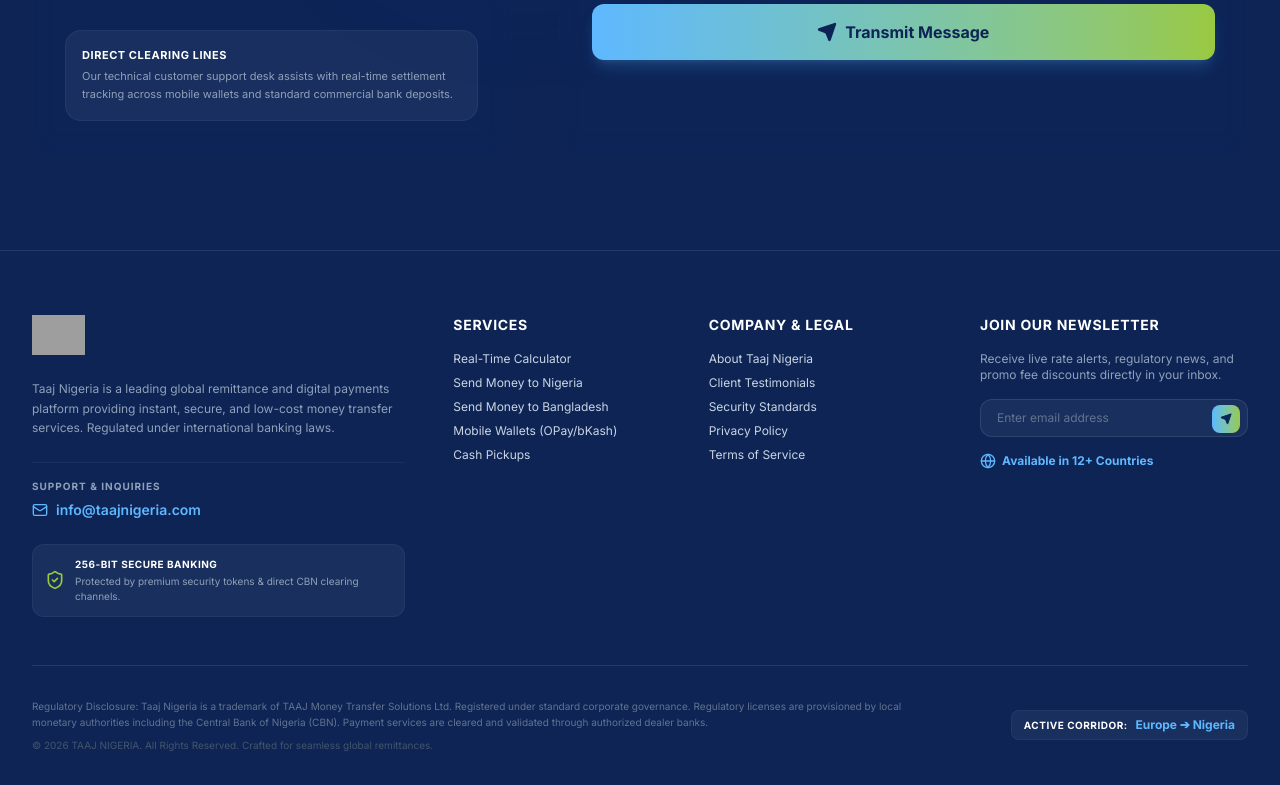
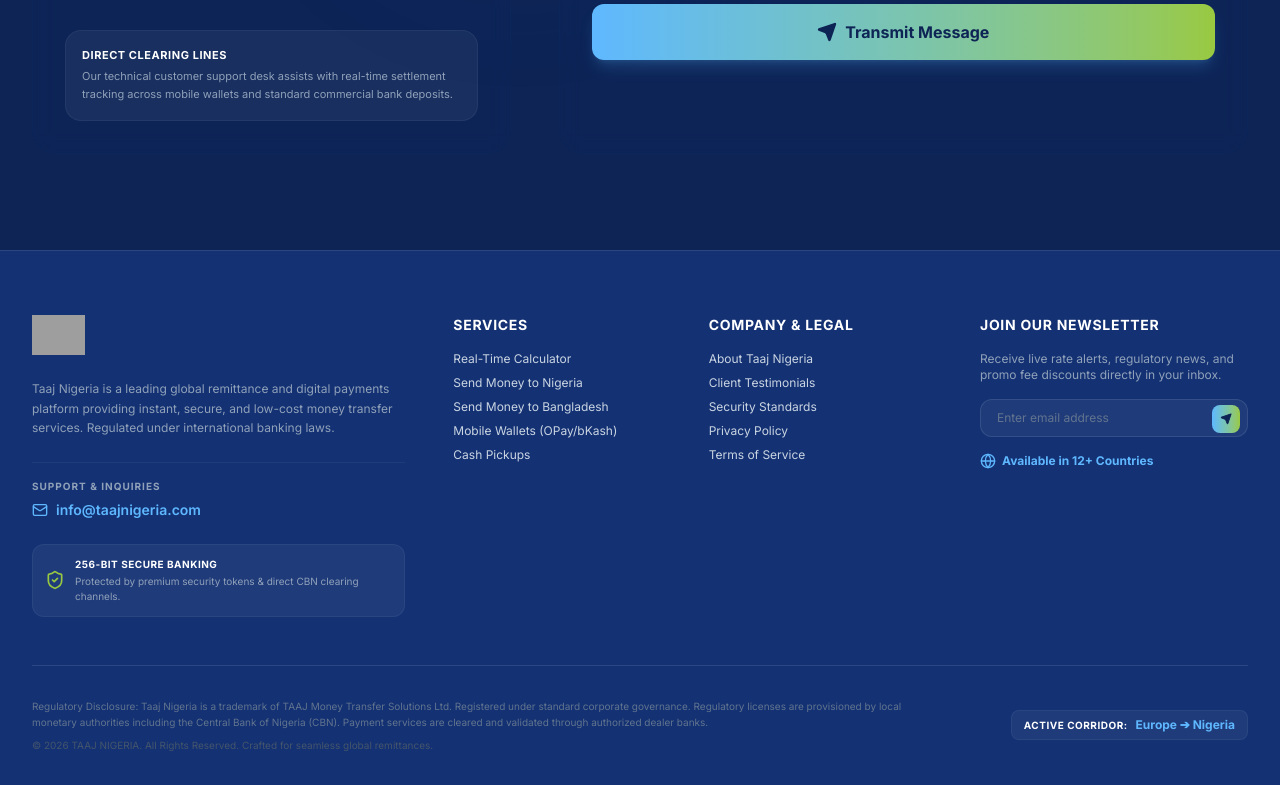
Before and after one commit to mdislamulhaque/taaj_frontent_react_me, a React (Vite) app: page / in a window 1280 px wide. Shown: the part 5116-5901 px from the top of the page. Built offline with nearby package versions, Linux system fonts and the light colour scheme; grey boxes are pictures that could not be loaded.

Commit message:
nav and footer bg color make same

```diff
--- a/src/components/Footer.tsx
+++ b/src/components/Footer.tsx
@@ -21,8 +21,9 @@
   return (
     /* ==========================================
        FOOTER MODULE
+       bg-brand-navy
        ========================================== */
-    <footer className="relative bg-brand-navy border-t border-white/10 pt-16 pb-8 text-slate-300">
+    <footer className="relative  border-t border-white/10 pt-16 pb-8 text-slate-300 backdrop-blur-md bg-[#133173]">
 
       {/* Footer Top Links & Widgets */}
       <div className="mx-auto max-w-7xl px-4 sm:px-6 lg:px-8">
--- a/src/components/Navbar.tsx
+++ b/src/components/Navbar.tsx
@@ -118,7 +118,7 @@
               className="flex w-full items-center justify-center gap-2 rounded-xl bg-gradient-to-r from-brand-cyan to-brand-green px-4 py-3 text-base font-bold text-brand-navy shadow-lg shadow-brand-cyan/25"
             >
               <Lock className="h-5 w-5" />
-              Login to Account
+              Login
             </a>
 
             <a
```
